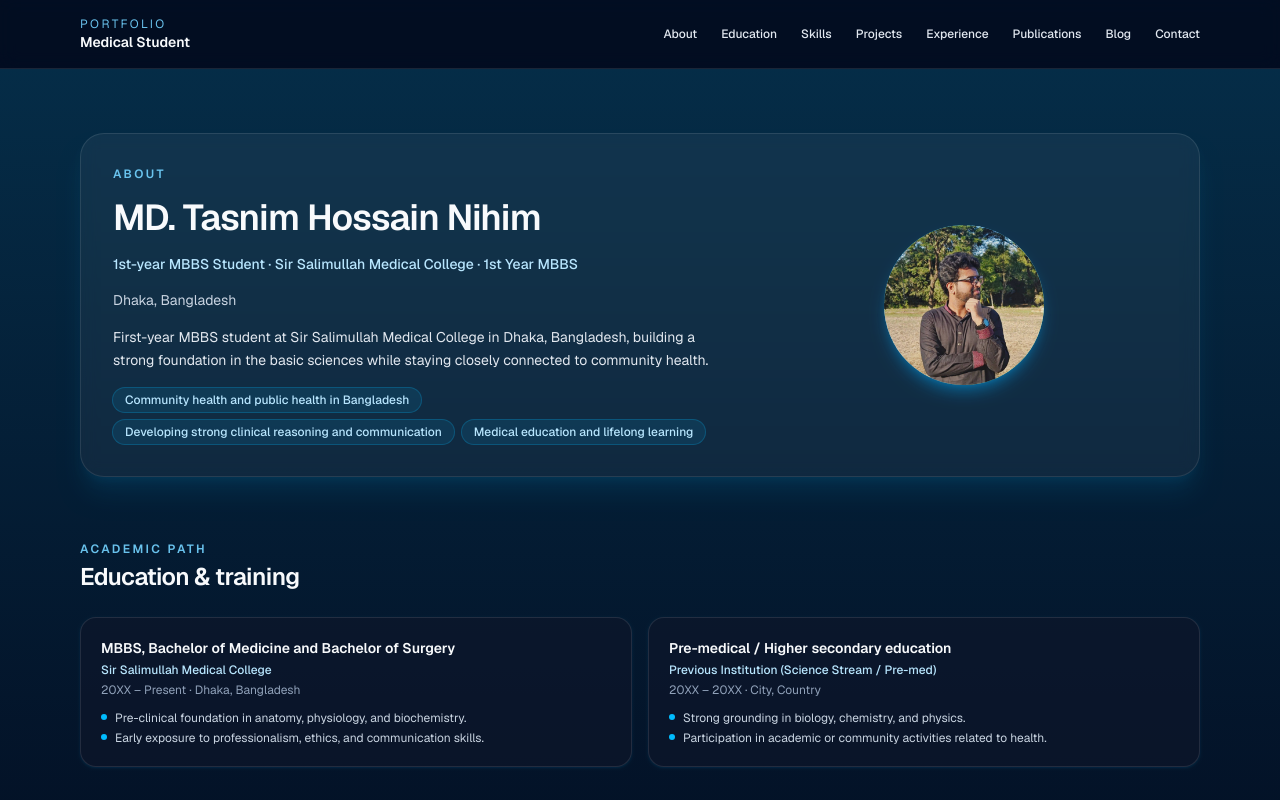
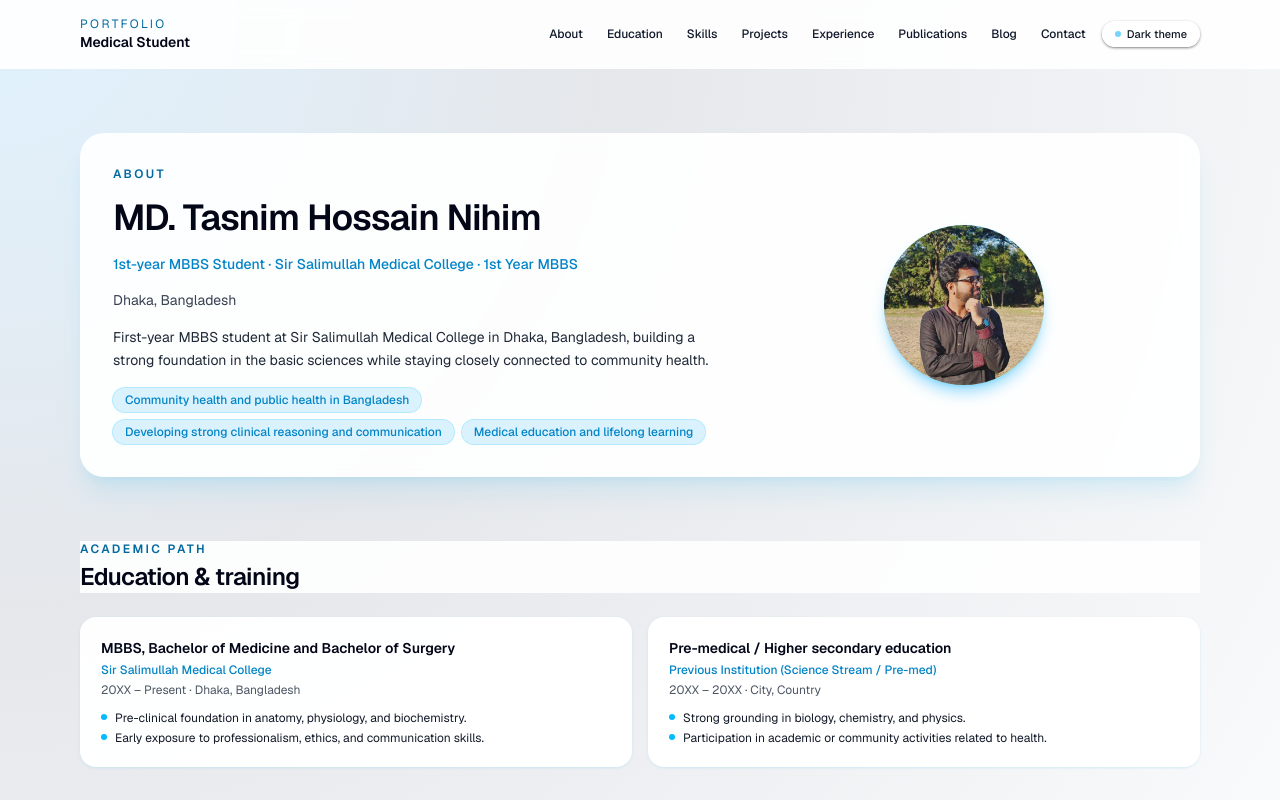
Before and after one commit to juvenilejhan/nihim-portfolio, a Next.js app: page / in a window 1280 px wide. Shown: the top 800 px of the page. Built offline with nearby package versions, Linux system fonts and the light colour scheme.

Commit message:
Add theme provider and toggle functionality for light/dark mode support

```diff
--- a/src/app/globals.css
+++ b/src/app/globals.css
@@ -1,8 +1,19 @@
 @import "tailwindcss";
 
 :root {
-  --background: #020617; /* slate-950 */
-  --foreground: #e5e7eb; /* gray-200 */
+  --background: #020617; /* default dark background */
+  --foreground: #e5e7eb; /* default light foreground */
+  --bg-gradient-start: #0ea5e9;
+  --bg-gradient-mid: #020617;
+  --bg-gradient-end: #020617;
+}
+
+:root[data-theme="light"] {
+  --background: #e5e7eb; /* slightly darker light background */
+  --foreground: #020617; /* dark text */
+  --bg-gradient-start: #e0f2fe;
+  --bg-gradient-mid: #e5e7eb;
+  --bg-gradient-end: #f9fafb;
 }
 
 @theme inline {
@@ -12,19 +23,12 @@
   --font-mono: var(--font-geist-mono);
 }
 
-@media (prefers-color-scheme: dark) {
-  :root {
-    --background: #020617;
-    --foreground: #e5e7eb;
-  }
-}
-
 body {
   background: radial-gradient(
     circle at top left,
-    #0ea5e9 0,
-    #020617 40%,
-    #020617 100%
+    var(--bg-gradient-start) 0,
+    var(--bg-gradient-mid) 40%,
+    var(--bg-gradient-end) 100%
   );
   color: var(--foreground);
   font-family:
@@ -35,3 +39,83 @@ body {
     "Segoe UI",
     sans-serif;
 }
+
+/* Light theme readability tweaks */
+
+/* Make main text dark on light theme for better contrast */
+:root[data-theme="light"] body {
+  color: #111827; /* slate-900 */
+}
+
+:root[data-theme="light"] h1,
+:root[data-theme="light"] h2,
+:root[data-theme="light"] h3 {
+  color: #020617; /* slate-950 */
+}
+
+:root[data-theme="light"] p,
+:root[data-theme="light"] li,
+:root[data-theme="light"] a {
+  color: #111827;
+}
+
+/* Lighten card and hero backgrounds when using light theme */
+:root[data-theme="light"] .bg-slate-900\/60 {
+  background-color: rgba(255, 255, 255, 0.96);
+}
+
+:root[data-theme="light"] .bg-white\/5 {
+  background-color: rgba(255, 255, 255, 0.92);
+}
+
+:root[data-theme="light"] header {
+  background-color: rgba(255, 255, 255, 0.9);
+}
+
+:root[data-theme="light"] header a {
+  color: #0f172a;
+}
+
+:root[data-theme="light"] footer {
+  color: #4b5563; /* slate-600 */
+}
+
+/* Targeted overrides for low-contrast utilities in light theme */
+
+/* Make very light sky text utilities darker in light mode */
+:root[data-theme="light"] .text-sky-300\/90,
+:root[data-theme="light"] .text-sky-300 {
+  color: #0369a1; /* sky-700 */
+}
+
+:root[data-theme="light"] .text-sky-200,
+:root[data-theme="light"] .text-sky-200\/80 {
+  color: #0284c7; /* sky-600 */
+}
+
+/* Ensure slate text utilities stay clearly readable on light background */
+:root[data-theme="light"] .text-slate-50 {
+  color: #020617; /* near-black for headings and important labels */
+}
+
+:root[data-theme="light"] .text-slate-200 {
+  color: #1f2937; /* slate-800 */
+}
+
+:root[data-theme="light"] .text-slate-300 {
+  color: #374151; /* slate-700 */
+}
+
+:root[data-theme="light"] .text-slate-400 {
+  color: #4b5563; /* slate-600 */
+}
+
+/* Theme toggle and other very light text should be darkened in light mode */
+:root[data-theme="light"] .text-slate-100 {
+  color: #111827; /* slate-900 */
+}
+
+/* Slightly strengthen chip backgrounds so text remains readable */
+:root[data-theme="light"] .bg-sky-400\/10 {
+  background-color: rgba(56, 189, 248, 0.18);
+}
--- a/src/app/layout.tsx
+++ b/src/app/layout.tsx
@@ -1,6 +1,7 @@
 import type { Metadata } from "next";
 import { Geist, Geist_Mono } from "next/font/google";
 import "./globals.css";
+import { ThemeProvider, ThemeToggle } from "./theme-provider";
 
 const geistSans = Geist({
   variable: "--font-geist-sans",
@@ -39,8 +40,9 @@ export default function RootLayout({
       lang="en"
       className={`${geistSans.variable} ${geistMono.variable} h-full antialiased`}
     >
-      <body className="min-h-screen bg-slate-950 text-slate-50">
-        <div className="min-h-screen bg-gradient-to-b from-sky-950 via-slate-950 to-slate-950/90">
+      <body className="min-h-screen">
+        <ThemeProvider>
+          <div className="min-h-screen">
             <header className="sticky top-0 z-30 border-b border-white/10 bg-slate-950/80 backdrop-blur">
               <div className="mx-auto flex max-w-6xl items-center justify-between px-4 py-3 sm:py-4">
                 <div className="flex flex-col">
@@ -51,6 +53,7 @@ export default function RootLayout({
                     Medical Student
                   </span>
                 </div>
+                <div className="flex items-center gap-4">
                   <nav className="hidden gap-6 text-xs font-medium text-slate-200 sm:flex">
                     {navItems.map((item) => (
                       <a
@@ -62,6 +65,8 @@ export default function RootLayout({
                       </a>
                     ))}
                   </nav>
+                  <ThemeToggle />
+                </div>
               </div>
             </header>
 
@@ -76,6 +81,7 @@ export default function RootLayout({
               </p>
             </footer>
           </div>
+        </ThemeProvider>
       </body>
     </html>
   );
--- /dev/null
+++ b/src/app/theme-provider.tsx
@@ -0,0 +1,124 @@
+"use client";
+
+import React, {
+  createContext,
+  useContext,
+  useEffect,
+  useMemo,
+  useState,
+} from "react";
+
+/* eslint-disable react-hooks/set-state-in-effect */
+
+type Theme = "light" | "dark";
+
+type ThemeContextValue = {
+  theme: Theme;
+  toggleTheme: () => void;
+};
+
+const ThemeContext = createContext<ThemeContextValue | undefined>(undefined);
+
+function getInitialTheme(): Theme {
+  // During server render, we always fall back to dark to keep
+  // markup consistent. The real preference is loaded on the client.
+  return "dark";
+}
+
+export function ThemeProvider({ children }: { children: React.ReactNode }) {
+  const [theme, setTheme] = useState<Theme>(() => getInitialTheme());
+
+  // On mount, read the stored or system theme preference and sync state.
+  useEffect(() => {
+    if (typeof window === "undefined") {
+      return;
+    }
+
+    const stored = window.localStorage.getItem("theme");
+    if (stored === "light" || stored === "dark") {
+      setTheme(stored);
+      return;
+    }
+
+    const prefersDark = window.matchMedia(
+      "(prefers-color-scheme: dark)",
+    ).matches;
+    const resolved: Theme = prefersDark ? "dark" : "light";
+    setTheme(resolved);
+  }, []);
+
+  // Persist and apply theme when it changes
+  useEffect(() => {
+    if (typeof window === "undefined") {
+      return;
+    }
+
+    window.localStorage.setItem("theme", theme);
+    document.documentElement.dataset.theme = theme;
+  }, [theme]);
+
+  const toggleTheme = () => {
+    setTheme((prev) => (prev === "dark" ? "light" : "dark"));
+  };
+
+  const value = useMemo(
+    () => ({
+      theme,
+      toggleTheme,
+    }),
+    [theme],
+  );
+
+  return (
+    <ThemeContext.Provider value={value}>{children}</ThemeContext.Provider>
+  );
+}
+
+export function useTheme() {
+  const ctx = useContext(ThemeContext);
+  if (!ctx) {
+    throw new Error("useTheme must be used within a ThemeProvider");
+  }
+  return ctx;
+}
+
+export function ThemeToggle() {
+  const { theme, toggleTheme } = useTheme();
+  const [mounted, setMounted] = useState(false);
+
+  useEffect(() => {
+    setMounted(true);
+  }, []);
+
+  // During SSR and the very first client render, avoid
+  // depending on the theme value so the markup matches.
+  if (!mounted) {
+    return (
+      <button
+        type="button"
+        onClick={toggleTheme}
+        aria-label="Toggle theme"
+        className="inline-flex items-center justify-center rounded-full border border-white/20 bg-white/5 px-3 py-1 text-[11px] font-medium text-slate-100 shadow-sm shadow-black/40 transition hover:border-sky-300/70 hover:text-sky-100 focus-visible:outline-none focus-visible:ring-2 focus-visible:ring-sky-400 focus-visible:ring-offset-2 focus-visible:ring-offset-slate-900"
+      >
+        <span className="mr-1.5 h-1.5 w-1.5 rounded-full bg-sky-300" />
+        Toggle theme
+      </button>
+    );
+  }
+
+  const nextTheme = theme === "dark" ? "light" : "dark";
+
+  return (
+    <button
+      type="button"
+      onClick={toggleTheme}
+      aria-label={`Switch to ${nextTheme} theme`}
+      className="inline-flex items-center justify-center rounded-full border border-white/20 bg-white/5 px-3 py-1 text-[11px] font-medium text-slate-100 shadow-sm shadow-black/40 transition hover:border-sky-300/70 hover:text-sky-100 focus-visible:outline-none focus-visible:ring-2 focus-visible:ring-sky-400 focus-visible:ring-offset-2 focus-visible:ring-offset-slate-900"
+    >
+      <span className="mr-1.5 h-1.5 w-1.5 rounded-full bg-sky-300" />
+      {theme === "dark" ? "Light theme" : "Dark theme"}
+    </button>
+  );
+}
+
+/* eslint-enable react-hooks/set-state-in-effect */
```
Lines whose indentation alone changed are shown as unchanged.
